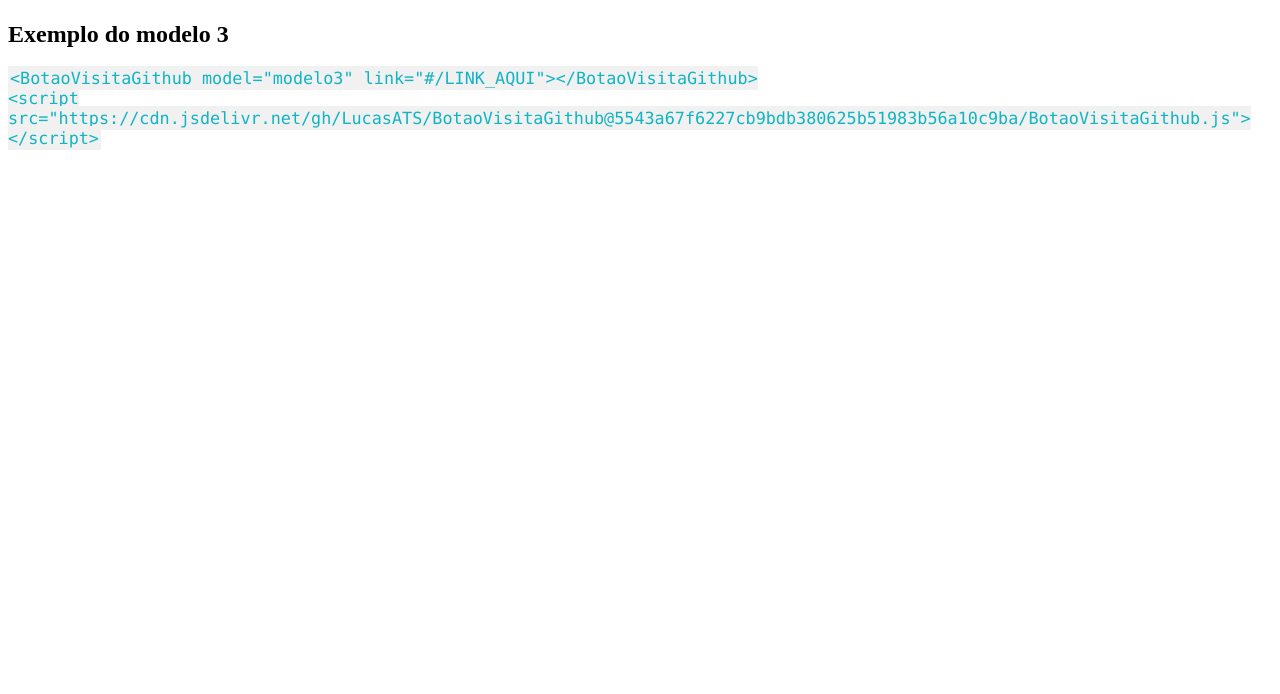
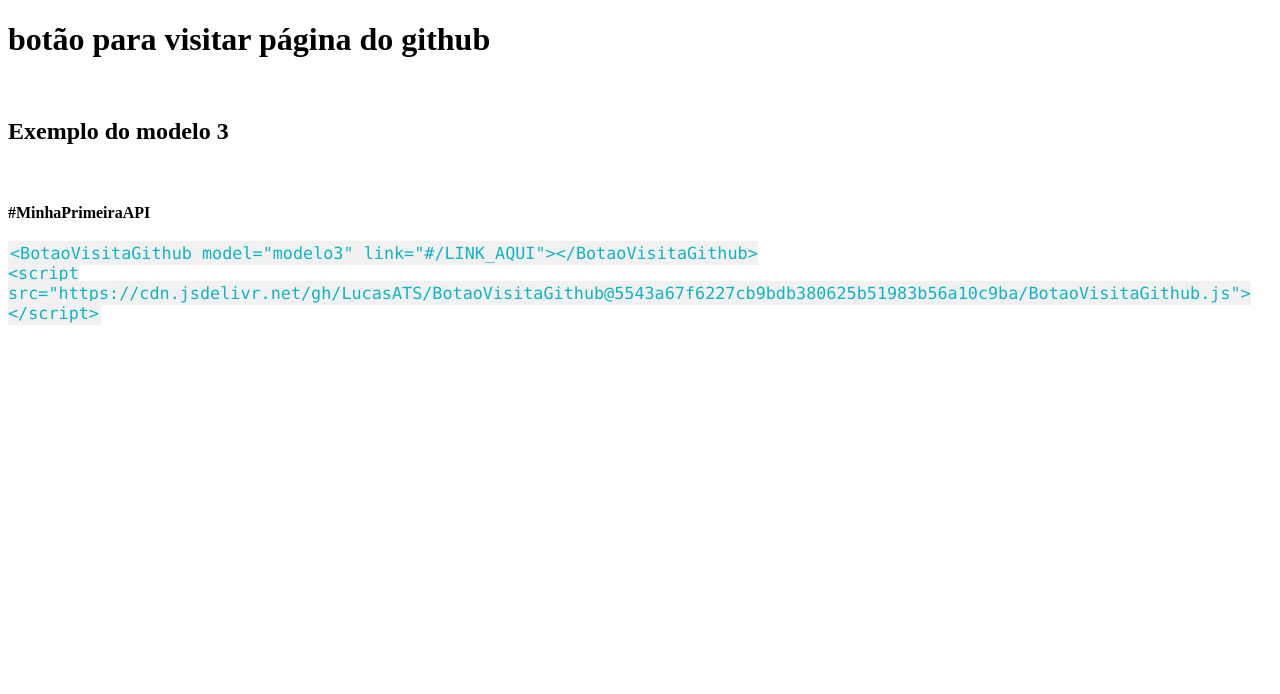
Before and after one commit to LucasATS/BotaoVisitaGithub, a plain HTML site: page index.html in a window 1280 px wide. Shown: the top 694 px of the page. Drawn offline with Linux system fonts and the light colour scheme.

Commit message:
Update index.html

```diff
--- a/index.html
+++ b/index.html
@@ -21,8 +21,11 @@
 
 <body>
 
-    <h1></h1>
+    <h1>botão para visitar página do github</h1>
+    <br>
     <h2>Exemplo do modelo 3</h2>
+    <br>
+    <h4>#MinhaPrimeiraAPI</h4>
 
     <p><code>
         <span class="hljs-tag">&lt;<span class="hljs-name">BotaoVisitaGithub</span> <span class="hljs-attr">model</span>=<span class="hljs-string">"modelo3"</span> <span class="hljs-attr">link</span>=<span class="hljs-string">"#/LINK_AQUI"</span>&gt;</span><span class="hljs-tag">&lt;/<span class="hljs-name">BotaoVisitaGithub</span>&gt;</span><br>
```
